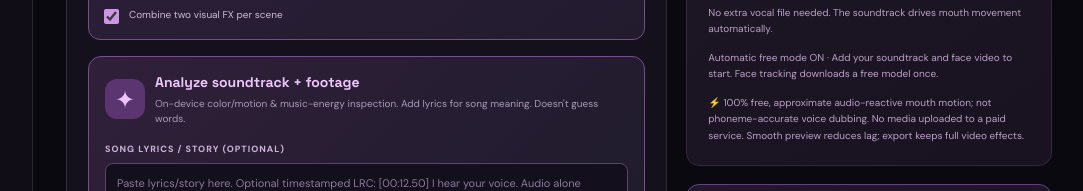
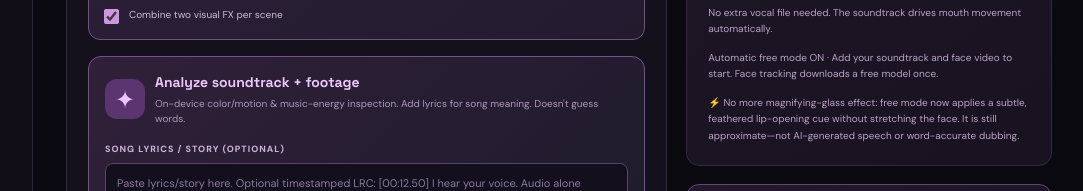
Before and after one commit to Spacepocohontas/galaxia-groovelab, a website with bundled scripts: page autocut/index.html in a window 1280 px wide. Shown: the part 1627-1818 px from the top of the page, without its empty margins (195-1278 px from the left). Built offline with nearby package versions, Linux system fonts and the light colour scheme.

Commit message:
Remove lens-like lip magnification; use feathered non-scaling mouth animation

```diff
--- a/autocut/index.html
+++ b/autocut/index.html
@@ -135,7 +135,7 @@
        <p id="freeLipAudioStatus" class="lip-status">No extra vocal file needed. The soundtrack drives mouth movement automatically.</p>
        <p id="lipStatus" class="lip-status" role="status" aria-live="polite">Automatic free mode ON · Add your soundtrack and face video to start. Face tracking downloads a free model once.</p>
        <button type="button" id="lipRetry" class="btn subtle" hidden>↻ Retry face tracking</button>
-       <p class="lip-status">⚡ 100% free, approximate audio-reactive mouth motion; not phoneme-accurate voice dubbing. No media uploaded to a paid service. Smooth preview reduces lag; export keeps full video effects.</p>
+       <p class="lip-status">⚡ No more magnifying-glass effect: free mode now applies a subtle, feathered lip-opening cue without stretching the face. It is still approximate—not AI-generated speech or word-accurate dubbing.</p>
      </section>
      <section class="panel real-lip-panel">
       <div class="panel-heading"><div><span class="section-number">OPTIONAL · CREDITS</span><h2>Studio-quality generative lip-sync</h2></div><span class="info-chip">GENERATIVE VIDEO</span></div>
```
